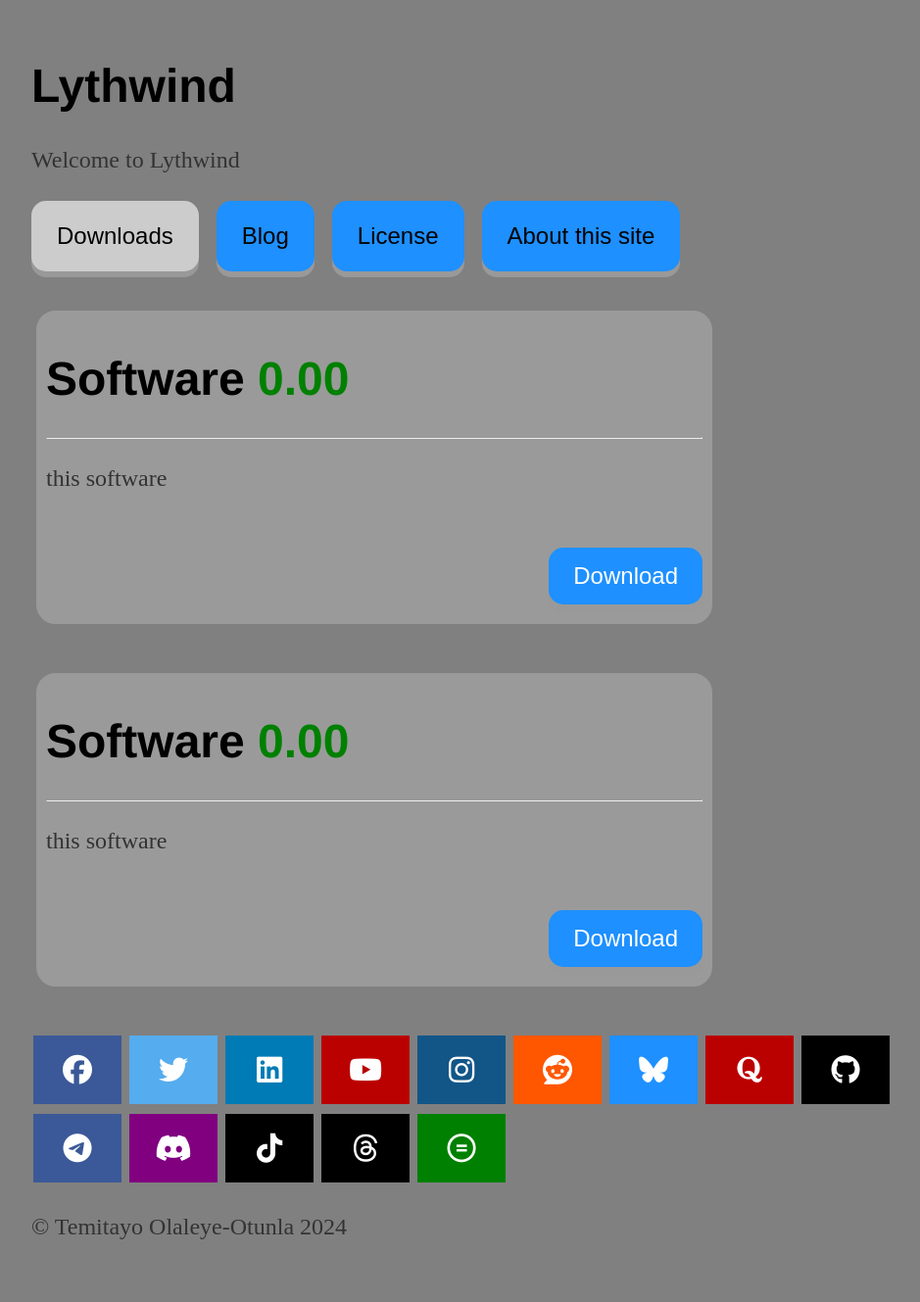
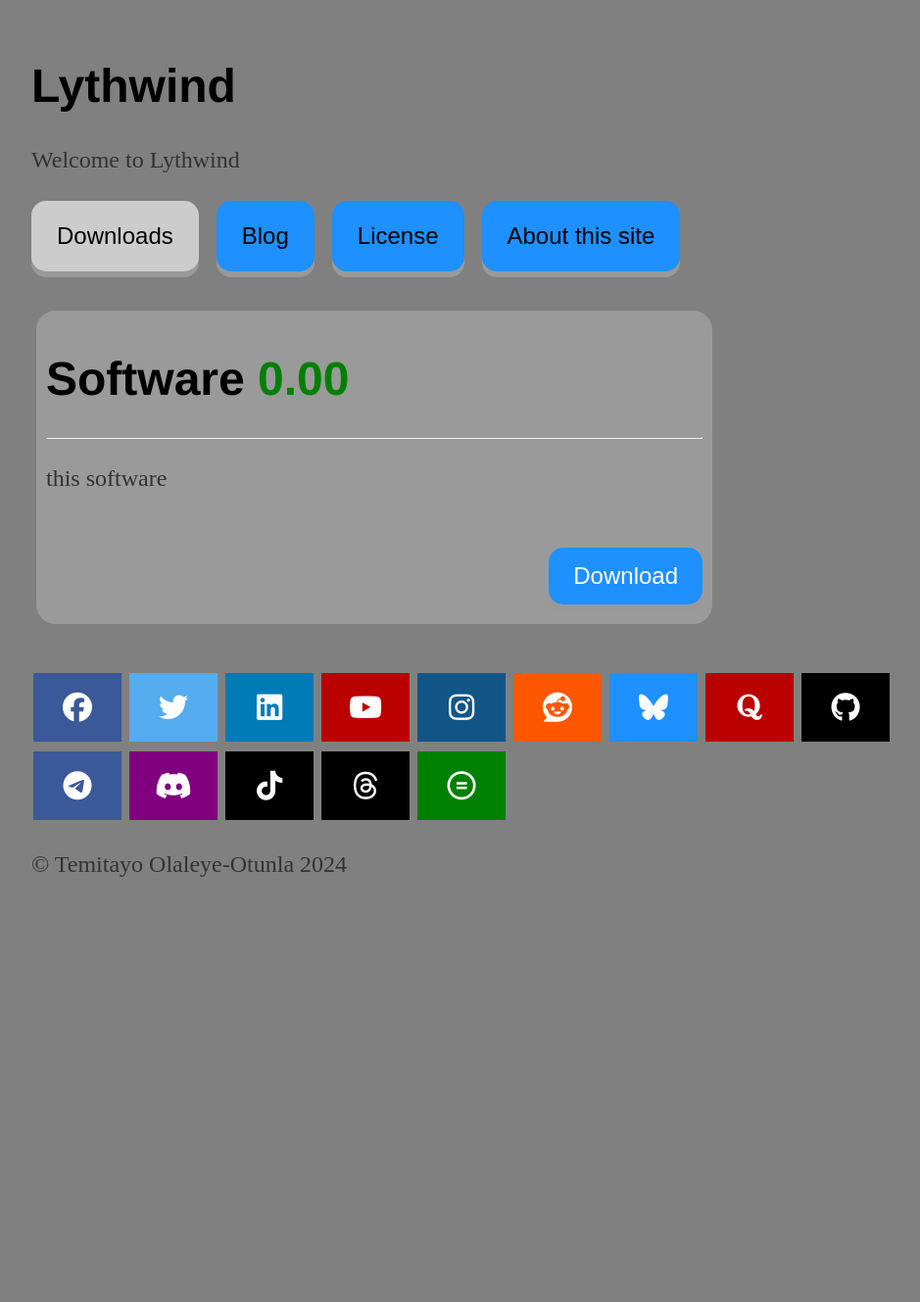
Before and after one commit to lythwind/lythwind.github.io, a Jekyll site: the page built from mobile.html, in a window 1280 px wide. Shown: the whole page at 98% size, without its empty margins (160-1099 px from the left). Built offline with Jekyll 4.4.1, drawn with Linux system fonts in a browser that asks for light colours; nearby versions of some CDN libraries; after the commit the page ends 959 px from its top, so only the background shows below that.

Commit message:
Update mobile.html

```diff
--- a/mobile.html
+++ b/mobile.html
@@ -27,14 +27,7 @@ description: Welcome to Lythwind
   </div>
 </div>
 
-<div class = "bdiv-container">
-  <h1>Software <font color="green">0.00</font></h1>
-	<hr>
-  <p>this software </p>
-  <div class = "bdiv">
-  <button class="xbutton">Download</button>
-  </div>
-</div>
+
 
 
 </div>
```
